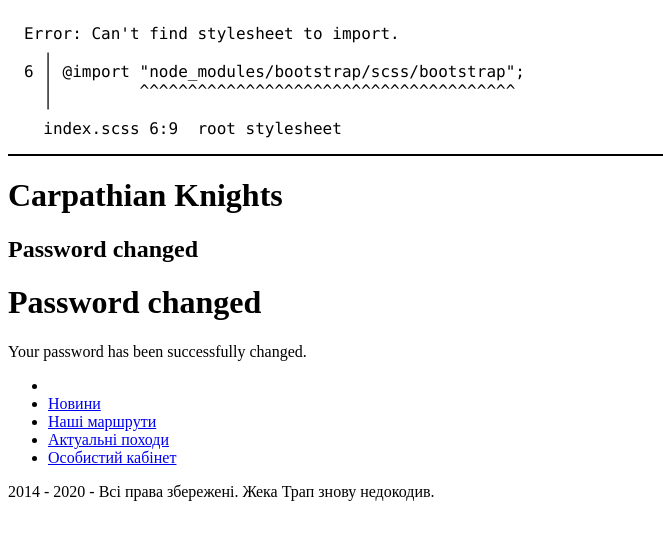
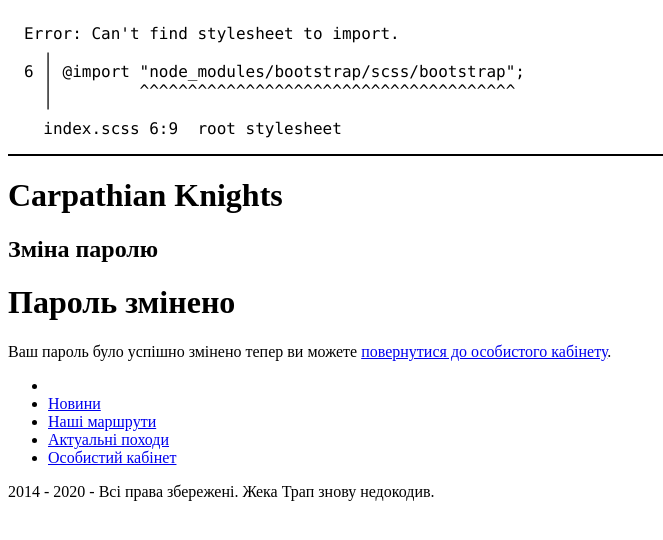
Before and after one commit to KorenivskyOlexandr/carpatianknights, a Django app: template carpatianknights/account/templates/registration/password_change_done.html in a window 1280 px wide. Shown: the top 540 px of the page, without its empty margins (0-663 px from the left). Run offline with Django 3.2, Linux system fonts and the light colour scheme; the template is opened without the code that fills it, so the values that code supplies are empty; parts of the project's set-up code (start-up, migrations or seed data) failed here and were passed over.

Commit message:
customization password_change_done

```diff
--- a/carpatianknights/account/templates/registration/password_change_done.html
+++ b/carpatianknights/account/templates/registration/password_change_done.html
@@ -1,6 +1,8 @@
 {% extends "account_base.html" %}
-{% block title %}Password changed{% endblock %}
+{% block title %}Зміна паролю{% endblock %}
 {% block account_content %}
-    <h1>Password changed</h1>
-    <p>Your password has been successfully changed.</p>
+    <div class="container mt-5 pt-5"></div>
+    <h1>Пароль змінено</h1>
+    <p class="text-center text-white fs-2">Ваш пароль було успішно змінено тепер ви можете
+        <a class="text-white fs-2" href="/account">повернутися до особистого кабінету</a>.</p>
 {% endblock %}
```
